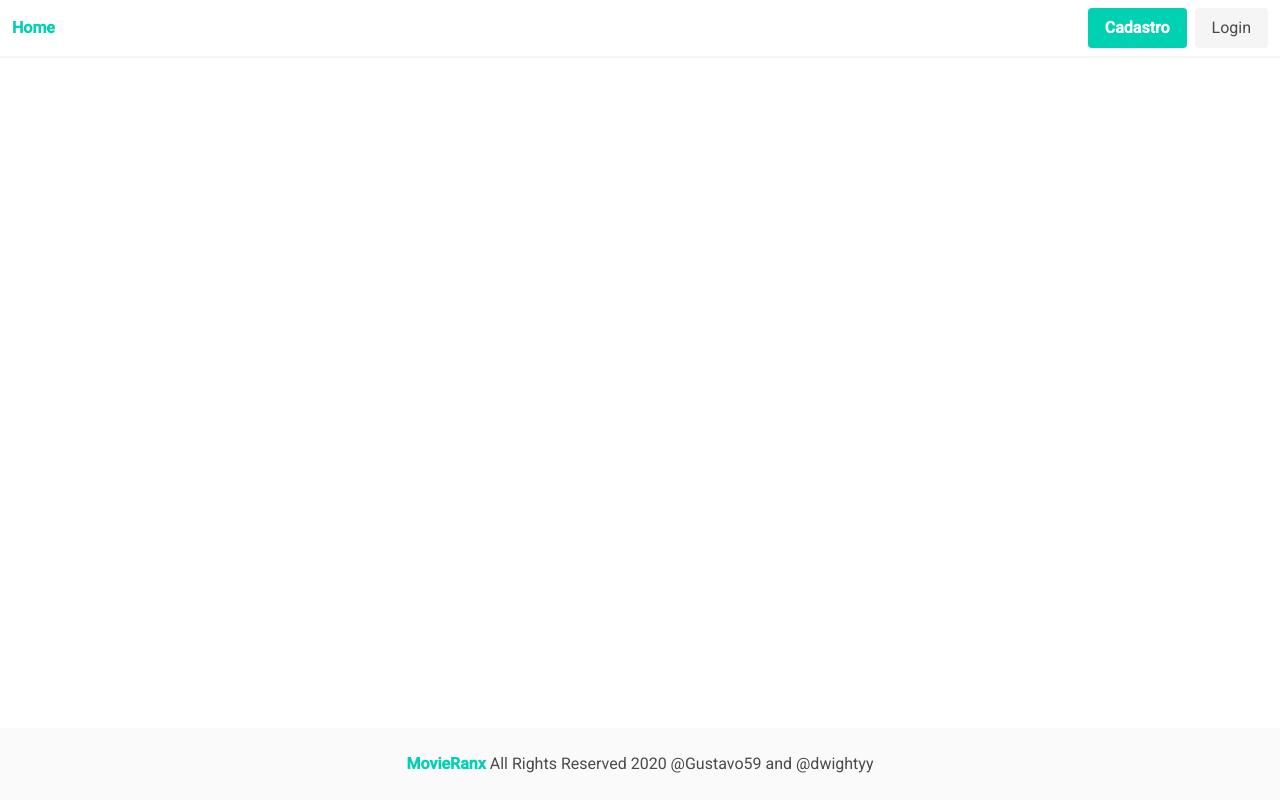
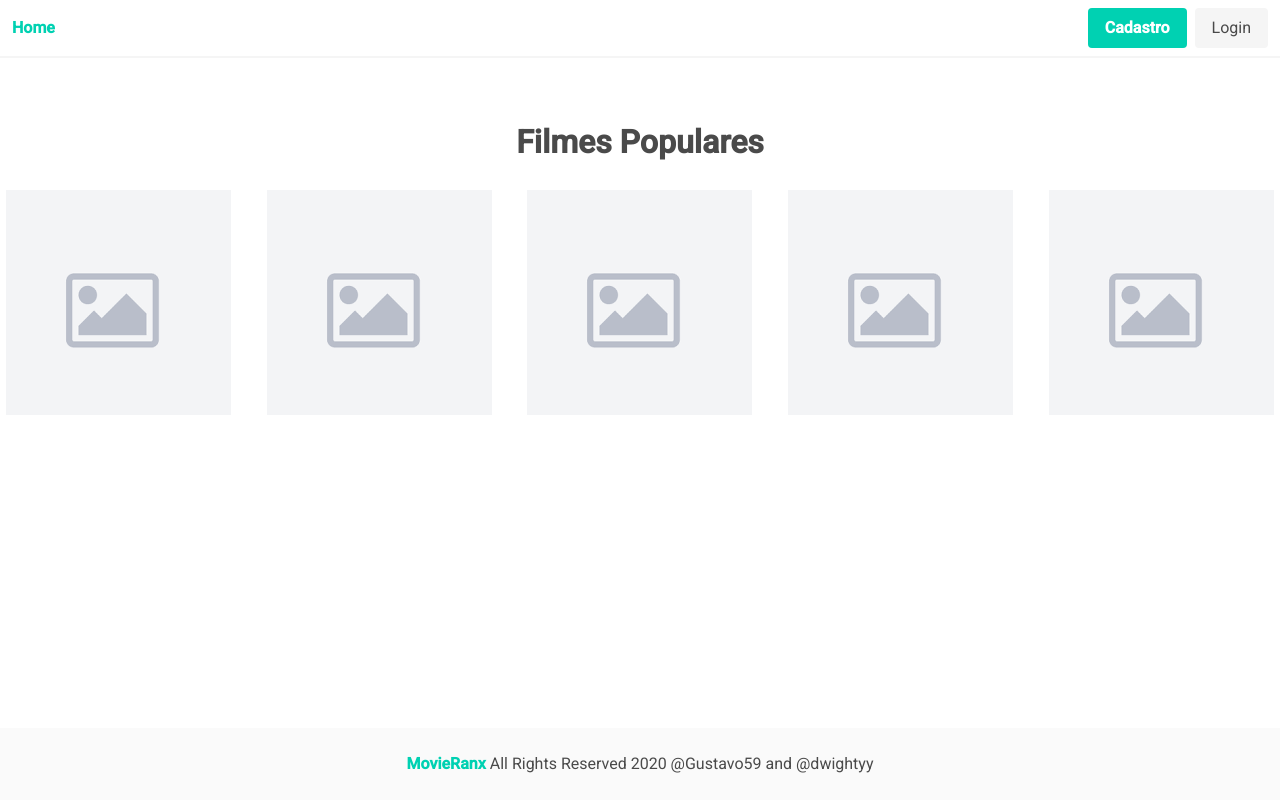
Before and after one commit to Gustavo59/Angular-Movieranx, an Angular app: page /home in a window 1280 px wide. Built offline with nearby package versions, Linux system fonts and the light colour scheme.

Commit message:
WIP Tela Home

```diff
--- a/src/app/app.component.html
+++ b/src/app/app.component.html
@@ -1,6 +1,6 @@
 <app-menu></app-menu>
 
-<div class="container">
+<div>
   <router-outlet></router-outlet>
 </div>
 
--- a/src/app/home/home.component.css
+++ b/src/app/home/home.component.css
@@ -1,11 +1,12 @@
-html,
-body {
-  height: 100%;
-  margin: 0;
-  padding: 0;
+.container {
+  max-width: 100%;
 }
 
-h1 {
-  text-align: center;
-  margin-top: 20px;
+#popular_movies_row {
+  margin-top: 50px;
 }
+
+h2 {
+  font-size: 2em;
+  font-weight: bold;
+}
--- a/src/app/home/home.component.html
+++ b/src/app/home/home.component.html
@@ -1,4 +1,15 @@
 <div class="container">
+  <div class="columns is-mobile is-centered" id="popular_movies_row">
+    <div class="column has-text-centered">
+      <h2>Filmes Populares</h2>
+    </div>
+  </div>
+
   <div class="columns is-mobile is-centered">
+    <div class="column has-text-centered" *ngFor="let filme of filmes">
+      <a>
+        <img src={{filme}}>
+      </a>
+    </div>
   </div>
 </div>
--- a/src/app/home/home.component.ts
+++ b/src/app/home/home.component.ts
@@ -7,9 +7,22 @@ import { Component, OnInit } from '@angular/core';
 })
 export class HomeComponent implements OnInit {
 
+  filmes: any = [];
+
   constructor() { }
 
-  ngOnInit(): void {
+  ngOnInit() {
+    this.getPopularFilmes()
+  }
+
+  getPopularFilmes() {
+    this.filmes = [
+      "../../assets/image-not-found.png",
+      "../../assets/image-not-found.png",
+      "../../assets/image-not-found.png",
+      "../../assets/image-not-found.png",
+      "../../assets/image-not-found.png"
+    ]
   }
 
 }
--- a/src/index.html
+++ b/src/index.html
@@ -12,7 +12,7 @@
   <script defer src="https://use.fontawesome.com/releases/v5.3.1/js/all.js"></script>
 </head>
 
-<body class="mat-typography">
+<body>
   <app-root></app-root>
 </body>
 
```
Also changed, not shown: src/assets/image-not-found.png (added).
